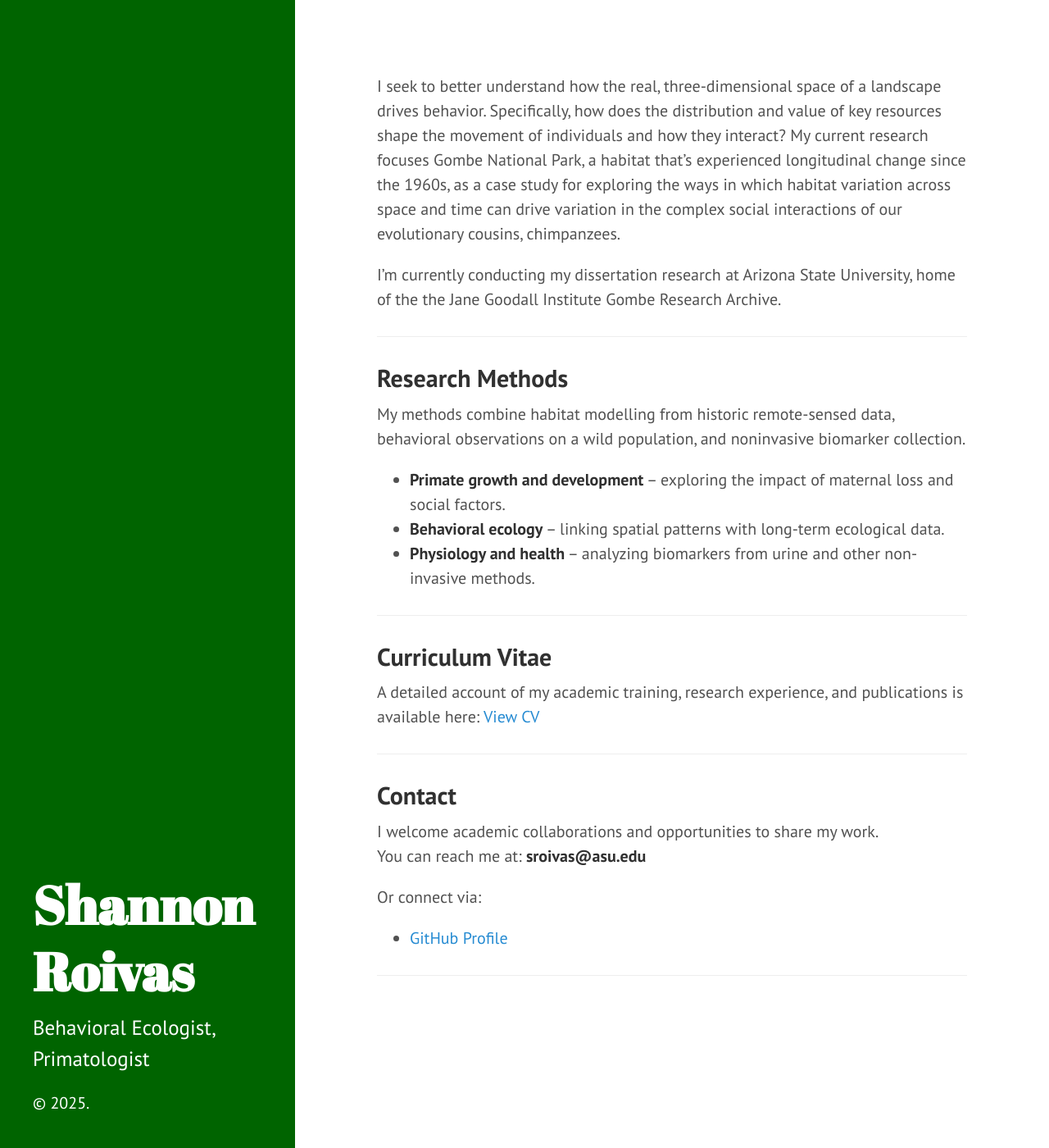
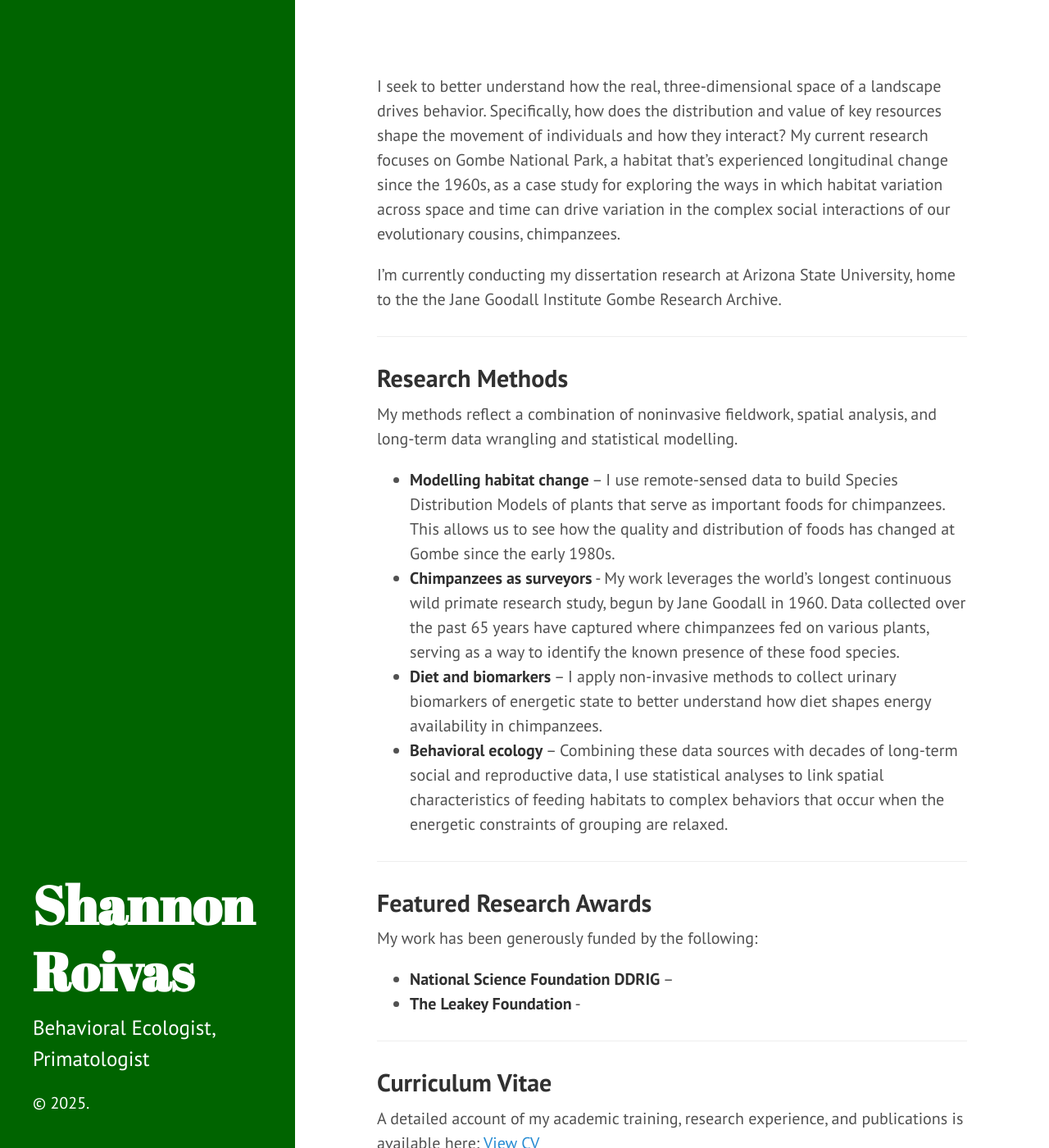
Before and after one commit to shannonroivas/shannonroivas.github.io, a Jekyll site: the page built from index.md, in a window 1280 px wide and 1400 px high. Shown: the whole window at 82% size. Built offline with Jekyll 4.4.1, drawn with Linux system fonts in a browser that asks for light colours; some of the changed text lies outside the part shown.

Commit message:
Update index.md

```diff
--- a/index.md
+++ b/index.md
@@ -3,18 +3,27 @@ layout: page
 title: ""
 ---
 
-I seek to better understand how the real, three-dimensional space of a landscape drives behavior. Specifically, how does the distribution and value of key resources shape the movement of individuals and how they interact? My current research focuses Gombe National Park, a habitat that's experienced longitudinal change since the 1960s, as a case study for exploring the ways in which habitat variation across space and time can drive variation in the complex social interactions of our evolutionary cousins, chimpanzees.
+I seek to better understand how the real, three-dimensional space of a landscape drives behavior. Specifically, how does the distribution and value of key resources shape the movement of individuals and how they interact? My current research focuses on Gombe National Park, a habitat that's experienced longitudinal change since the 1960s, as a case study for exploring the ways in which habitat variation across space and time can drive variation in the complex social interactions of our evolutionary cousins, chimpanzees.
 
-I'm currently conducting my dissertation research at Arizona State University, home of the the Jane Goodall Institute Gombe Research Archive.
+I'm currently conducting my dissertation research at Arizona State University,  home to the the Jane Goodall Institute Gombe Research Archive.
 
 
 ---
 
 ## Research Methods
-My methods combine habitat modelling from historic remote-sensed data, behavioral observations on a wild population, and noninvasive biomarker collection.
-- **Primate growth and development** – exploring the impact of maternal loss and social factors.
-- **Behavioral ecology** – linking spatial patterns with long-term ecological data.
-- **Physiology and health** – analyzing biomarkers from urine and other non-invasive methods.
+My methods reflect a combination of noninvasive fieldwork, spatial analysis, and long-term data wrangling and statistical modelling.
+- **Modelling habitat change** – I use remote-sensed data to build Species Distribution Models of plants that serve as important foods for chimpanzees. This allows us to see how the quality and distribution of foods has changed at Gombe since the early 1980s.
+- **Chimpanzees as surveyors** - My work leverages the world's longest continuous wild primate research study, begun by Jane Goodall in 1960. Data collected over the past 65 years have captured where chimpanzees fed on various plants, serving as a way to identify the known presence of these food species.
+- **Diet and biomarkers** – I apply non-invasive methods to collect urinary biomarkers of energetic state to better understand how diet shapes energy availability in chimpanzees.
+- **Behavioral ecology** – Combining these data sources with decades of long-term social and reproductive data, I use statistical analyses to link spatial characteristics of feeding habitats to complex behaviors that occur when the energetic constraints of grouping are relaxed.
+
+
+---
+
+## Featured Research Awards
+My work has been generously funded by the following:
+- **National Science Foundation DDRIG** –
+- **The Leakey Foundation** -
 
 
 ---
@@ -26,9 +35,6 @@ A detailed account of my academic training, research experience, and publication
 
 ## Contact
 I welcome academic collaborations and opportunities to share my work.
-You can reach me at:   **sroivas@asu.edu**
-
-Or connect via:
-- [GitHub Profile](https://github.com/shannonroivas)
+You can reach me at   **sroivas@asu.edu**  or connect via:  [GitHub](https://github.com/shannonroivas)
 
 ---
```
